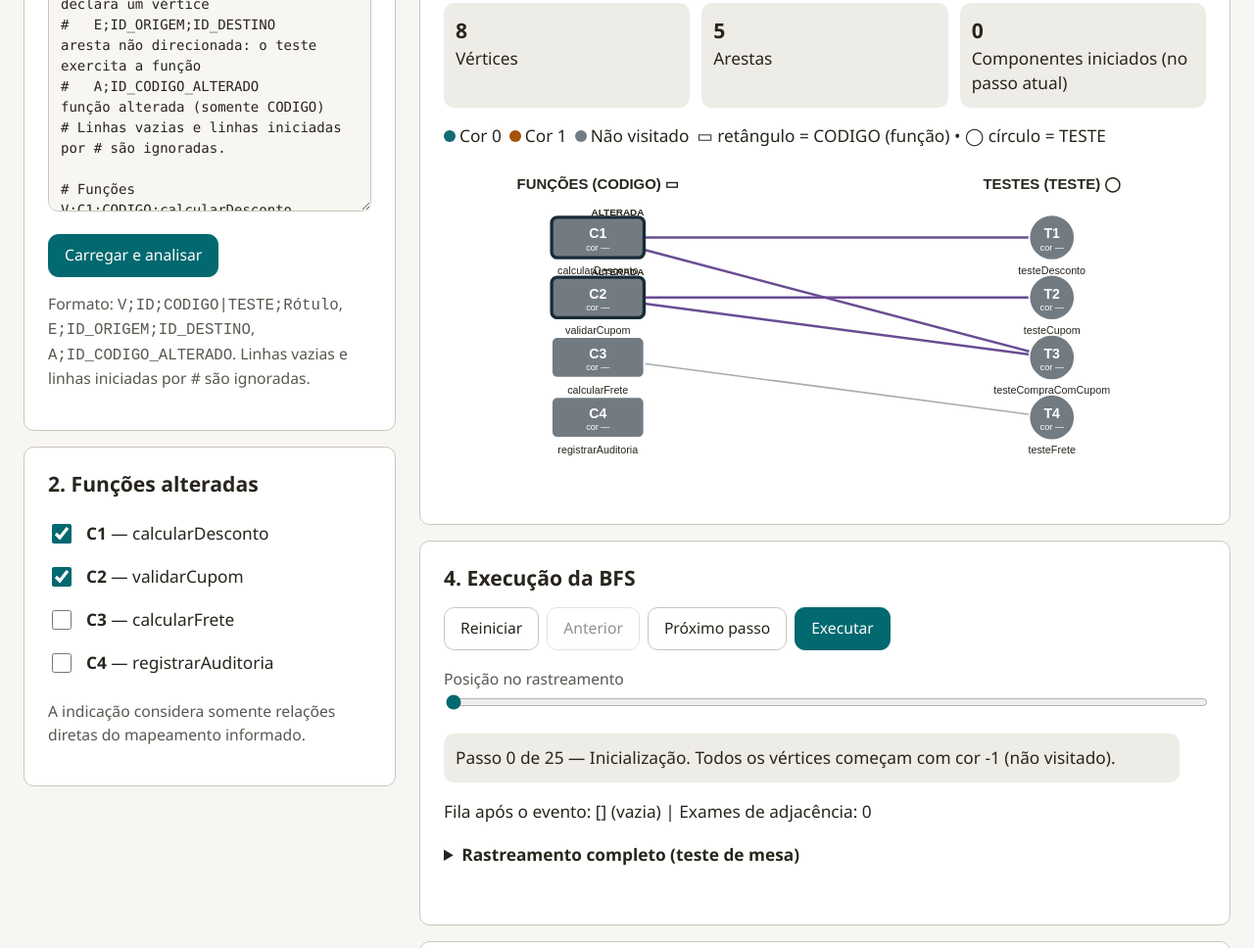
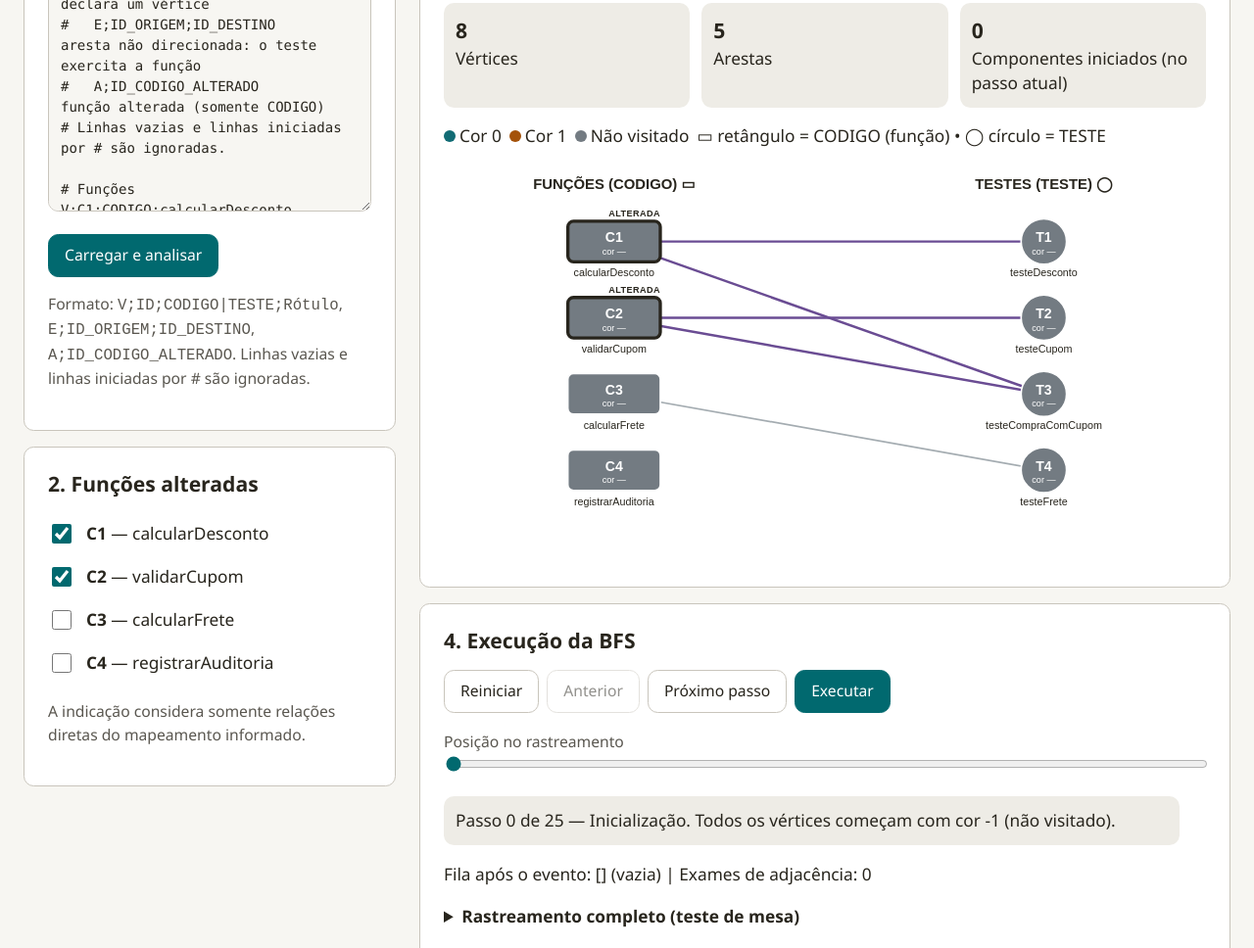
Before and after one commit to marcoslrb/trabalho-02-grafos-bipartidos, a website: page codigo-e-testes.html in a window 1280 px wide. Shown: the part 766-1734 px from the top of the page at 98% size. Drawn offline with Linux system fonts and the light colour scheme.

Commit message:
style(svg): melhora espacamento, visibilidade de arestas de mesmo tipo e contraste no tema escuro

```diff
--- a/codigo-e-testes.html
+++ b/codigo-e-testes.html
@@ -76,7 +76,7 @@ input[type="checkbox"] { width: 20px; height: 20px; accent-color: var(--accent);
 .ok { color: var(--ok); font-weight: 600; }
 .vazio { padding: var(--s4); border: 2px dashed var(--border); border-radius: var(--r); color: var(--muted); text-align: center; }
 .dot { display: inline-block; width: 12px; height: 12px; border-radius: 50%; margin-right: var(--s1); }
-#graph svg { width: 100%; height: auto; display: block; }
+#grafo svg { width: 100%; height: auto; display: block; }
 .metrics { display: grid; grid-template-columns: repeat(3, 1fr); gap: var(--s3); }
 .metric { padding: var(--s3); background: var(--surface2); border-radius: var(--r); }
 .metric b { display: block; font-size: var(--text-lg); }
@@ -646,13 +646,13 @@ globalThis.CENARIOS_EMBUTIDOS = {"valido":"# Cenário VÁLIDO — mapeamento did
     const codigos = grafo.vertices.filter(n => n.tipo === "CODIGO");
     const testes = grafo.vertices.filter(n => n.tipo === "TESTE");
     const maior = Math.max(codigos.length, testes.length);
-    const passo = maior > 12 ? 52 : 74;
-    const altura = Math.max(320, maior * passo + 110);
-    const X_CODIGO = 190, X_TESTE = 750;
+    const passo = maior > 12 ? 56 : 94;
+    const altura = Math.max(320, maior * passo + 115);
+    const X_CODIGO = 210, X_TESTE = 740;
 
     const pos = new Map();
     for (const [lista, x] of [[codigos, X_CODIGO], [testes, X_TESTE]])
-      lista.forEach((n, i) => pos.set(n.id, { x, y: 90 + i * passo }));
+      lista.forEach((n, i) => pos.set(n.id, { x, y: 95 + i * passo }));
 
     const par = (a, b) => [a, b].sort().join("|");
     const arestasCiclo = new Set();
@@ -668,10 +668,12 @@ globalThis.CENARIOS_EMBUTIDOS = {"valido":"# Cenário VÁLIDO — mapeamento did
       const relacionada = alteradas.has(e.u) || alteradas.has(e.v);
       const cor = emCiclo || mesmoTipo ? VERMELHO : atual ? "#a45209" : relacionada ? "#6a4c93" : "#a4acb1";
       const largura = emCiclo || atual ? 5 : relacionada ? 3 : 2;
-      // Aresta entre vértices da mesma coluna é curva, abrindo para FORA da coluna.
+      // Aresta entre vértices da mesma coluna sai pela borda externa, formando um arco visível fora dos nós.
       const lado = a.x === X_CODIGO ? -1 : 1;
+      const xBorda = a.x + lado * (a.x === X_CODIGO ? 57 : 28);
+      const abertura = Math.min(130, 55 + Math.abs(b.y - a.y) * 0.35);
       const caminho = a.x === b.x
-        ? `M ${a.x} ${a.y} Q ${a.x + lado * 150} ${(a.y + b.y) / 2} ${b.x} ${b.y}`
+        ? `M ${xBorda} ${a.y} Q ${xBorda + lado * abertura} ${(a.y + b.y) / 2} ${xBorda} ${b.y}`
         : `M ${a.x} ${a.y} L ${b.x} ${b.y}`;
       const tracejado = mesmoTipo && !emCiclo ? ' stroke-dasharray="8 5"' : "";
       arestas += `<path d="${caminho}" fill="none" stroke="${cor}" stroke-width="${largura}"${tracejado}>` +
@@ -686,7 +688,7 @@ globalThis.CENARIOS_EMBUTIDOS = {"valido":"# Cenário VÁLIDO — mapeamento did
       const rotuloCor = c === -1 ? "cor —" : `cor ${c}`;
       const alterada = alteradas.has(n.id);
       const atual = estado && (estado.u === n.id || estado.v === n.id);
-      const contorno = noCiclo.has(n.id) ? VERMELHO : alterada ? "#172c37" : atual ? "#e0a100" : "#ffffff";
+      const contorno = noCiclo.has(n.id) ? VERMELHO : atual ? "#e0a100" : alterada ? "currentColor" : "#ffffff";
       const espessura = noCiclo.has(n.id) || alterada || atual ? 4 : 2;
       const forma = n.tipo === "CODIGO"
         ? `<rect x="${x - 57}" y="${y - 25}" width="114" height="50" rx="7"/>`
@@ -696,8 +698,8 @@ globalThis.CENARIOS_EMBUTIDOS = {"valido":"# Cenário VÁLIDO — mapeamento did
         `<g fill="${fill}" stroke="${contorno}" stroke-width="${espessura}">${forma}</g>` +
         `<text x="${x}" y="${y + 1}" text-anchor="middle" fill="#fff" font-family="sans-serif" font-size="17" font-weight="700">${esc(n.id)}</text>` +
         `<text x="${x}" y="${y + 16}" text-anchor="middle" fill="#fff" font-family="sans-serif" font-size="11">${rotuloCor}</text>` +
-        (alterada ? `<text x="${x + (n.tipo === "CODIGO" ? 57 : 28)}" y="${y - (n.tipo === "CODIGO" ? 27 : 24)}" text-anchor="end" fill="currentColor" font-family="sans-serif" font-size="12" font-weight="700">ALTERADA</text>` : "") +
-        `<text x="${x}" y="${y + 45}" text-anchor="middle" fill="currentColor" font-family="sans-serif" font-size="13">${esc(rotulo)}</text></g>`;
+        (alterada ? `<text x="${x + (n.tipo === "CODIGO" ? 57 : 28)}" y="${y - 31}" text-anchor="end" fill="currentColor" font-family="sans-serif" font-size="11" font-weight="700" letter-spacing="0.5">ALTERADA</text>` : "") +
+        `<text x="${x}" y="${y + 43}" text-anchor="middle" fill="currentColor" font-family="sans-serif" font-size="13">${esc(rotulo)}</text></g>`;
     }
 
     const vazio = grafo.vertices.length === 0
--- a/src/estilo.css
+++ b/src/estilo.css
@@ -68,7 +68,7 @@ input[type="checkbox"] { width: 20px; height: 20px; accent-color: var(--accent);
 .ok { color: var(--ok); font-weight: 600; }
 .vazio { padding: var(--s4); border: 2px dashed var(--border); border-radius: var(--r); color: var(--muted); text-align: center; }
 .dot { display: inline-block; width: 12px; height: 12px; border-radius: 50%; margin-right: var(--s1); }
-#graph svg { width: 100%; height: auto; display: block; }
+#grafo svg { width: 100%; height: auto; display: block; }
 .metrics { display: grid; grid-template-columns: repeat(3, 1fr); gap: var(--s3); }
 .metric { padding: var(--s3); background: var(--surface2); border-radius: var(--r); }
 .metric b { display: block; font-size: var(--text-lg); }
```
Also changed, not shown: saida/apresentacao.html (+2 -2 lines), src/grafo-svg.js (+11 -9 lines).
